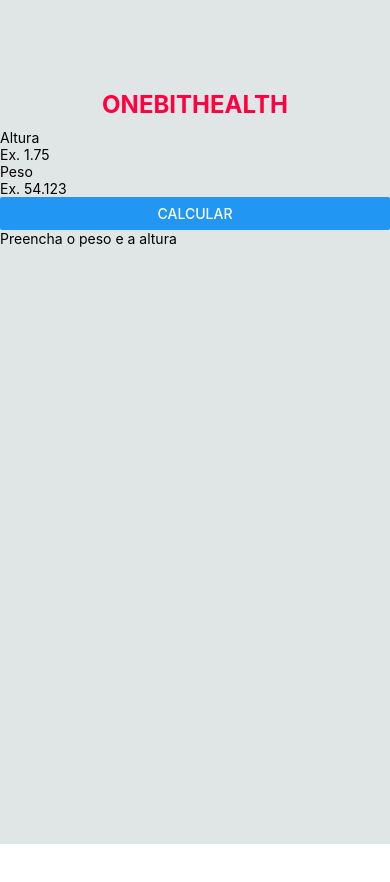
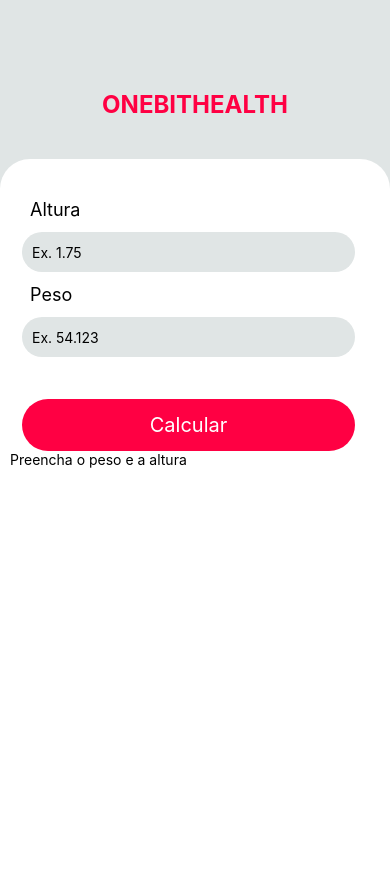
Before and after one commit to matheus-ferreiira/OneBitHealth, a React Native app: screen / in a window 390 px wide. Shown: the top 882 px of the page. Before the commit the page ends 844 px from the top, so only its background shows below. Built offline with nearby package versions, Linux system fonts and the light colour scheme.

Commit message:
Styling form

```diff
--- a/src/components/Form/index.js
+++ b/src/components/Form/index.js
@@ -1,6 +1,7 @@
 import {React, useState} from "react";
-import { View, Text, TextInput, Button } from "react-native";
+import { View, Text, TextInput, TouchableOpacity } from "react-native";
 import ResultImc from "./ResultImc/index";
+import styles from "./style";
 
 export default function Form() {
 
@@ -31,23 +32,28 @@
 }
 
 return (
-    <View>
-        <View>
-            <Text>Altura</Text>
+    <View style={ styles.formContext }>
+        <View style={ styles.form }>
+            <Text style={ styles.formLabel }>Altura</Text>
+
             <TextInput
                 placeholder="Ex. 1.75" keyboardType="numeric"
                 onChangeText={ setHeigth } value={ heigth }
+                style={ styles.input }
+
             />
 
-            <Text>Peso</Text>
+            <Text style={ styles.formLabel }>Peso</Text>
+
             <TextInput
                 placeholder="Ex. 54.123" keyboardType="numeric"
                 onChangeText={ setWeigth } value={ weigth }
+                style={ styles.input }
             />
 
-            <Button
-                title={ textButton } onPress={ () => imcValidation() }
-            />
+            <TouchableOpacity onPress={ () => imcValidation() } style={ styles.buttonCalculator }>
+                <Text style={ styles.textButtonCalculator }> {textButton} </Text>
+            </TouchableOpacity>
 
             <ResultImc messageResultImc={ messageImc } resultImc={ imc } />
         </View>
--- a/src/components/Form/style.js
+++ b/src/components/Form/style.js
@@ -1,8 +1,54 @@
 import { StyleSheet } from "react-native";
 
 const styles = StyleSheet.create({
-    Title: {
+    formContext: {
+        width: '100%',
+        height: '100%',
+        bottom: 0,
+        backgroundColor: '#fff',
+        alignItems: 'center',
+        borderTopLeftRadius: 30,
+        borderTopRightRadius: 30,
+        marginTop: 30
+    },
 
+    form: {
+        width: '100%',
+        height: 'auto',
+        marginTop: 30,
+        padding: 10
+    },
+
+    formLabel: {
+        color: '#000',
+        fontSize: 18,
+        paddingLeft: 20
+    },
+
+    input: {
+        width: '90%',
+        height: 40,
+        margin: 12,
+        paddingLeft: 10,
+        borderRadius: 50,
+        backgroundColor: '#e0e5e5',
+    },
+
+    buttonCalculator: {
+        borderRadius: 50,
+        alignItems: 'center',
+        justifyContent: 'center',
+        width: '90%',
+        backgroundColor: '#ff0043',
+        paddingTop: 14,
+        paddingBottom: 14,
+        marginLeft: 12,
+        marginTop: 30
+    },
+
+    textButtonCalculator: {
+        fontSize: 20,
+        color: '#fff'
     }
 })
 
```
